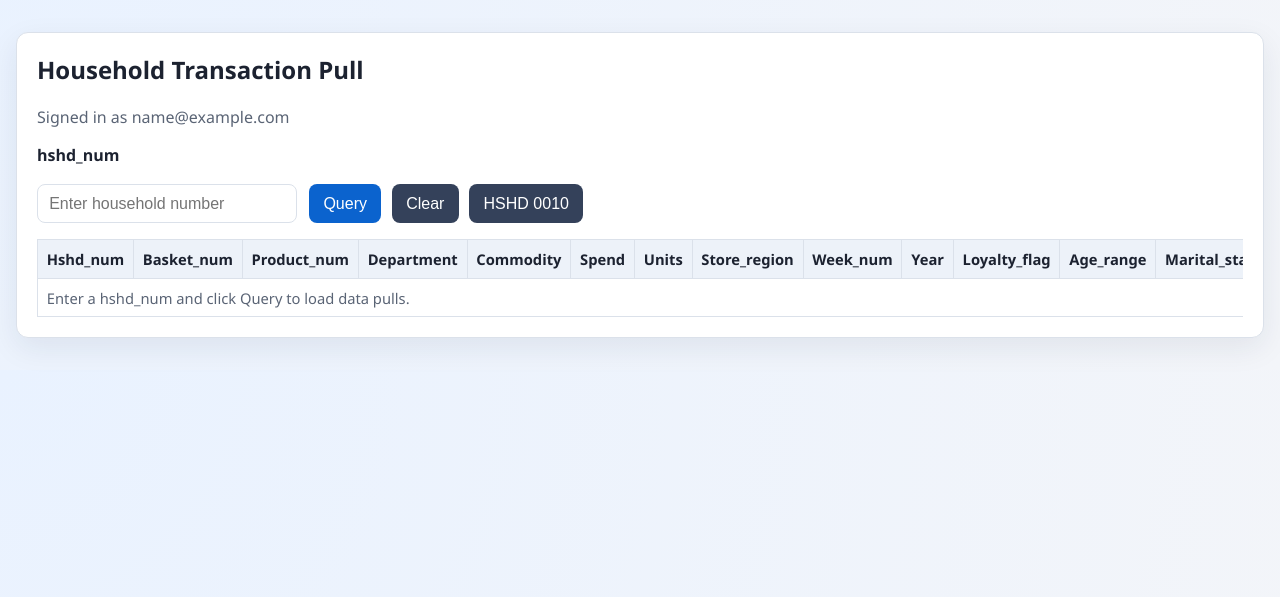
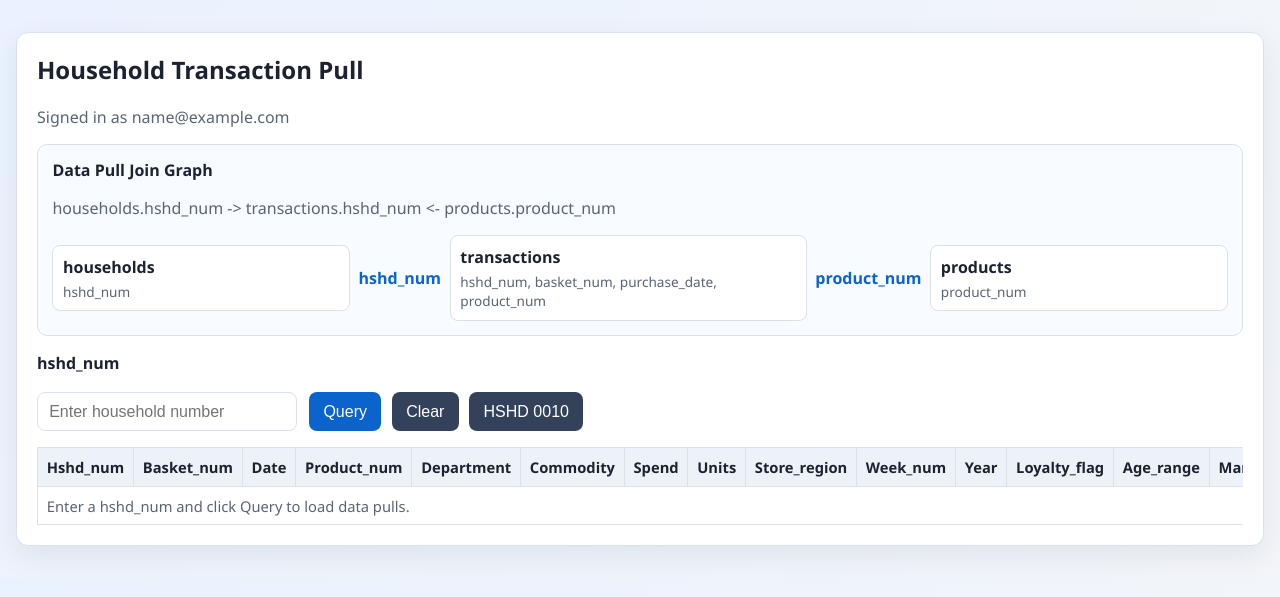
Before and after one commit to erindler/CS5165_Final_Project, a Flask app: page /data-pulls in a window 1280 px wide. Shown: the part 82-679 px from the top of the page. Run offline with Flask 3, Linux system fonts and the light colour scheme; the visitor is signed in with stand-in values (Sample User, id 1); some libraries are stand-ins or nearby versions.

Commit message:
Add purchase date to data pulls and implement join graph in HTML
Co-authored-by: Copilot <copilot@github.com>

```diff
--- a/app.py
+++ b/app.py
@@ -157,6 +157,7 @@ def fetch_data_pulls(hshd_num: str) -> list[dict[str, Any]]:
         SELECT
             t.hshd_num,
             t.basket_num,
+            t.purchase_date,
             t.product_num,
             COALESCE(p.department, '') AS department,
             COALESCE(p.commodity, '') AS commodity,
@@ -194,6 +195,7 @@ def fetch_data_pulls(hshd_num: str) -> list[dict[str, Any]]:
         {
             "Hshd_num": row["hshd_num"],
             "Basket_num": row["basket_num"],
+            "Date": row["purchase_date"],
             "Product_num": row["product_num"],
             "Department": row["department"],
             "Commodity": row["commodity"],
--- a/static/styles.css
+++ b/static/styles.css
@@ -129,6 +129,46 @@ button.secondary {
   margin-bottom: 1rem;
 }
 
+.join-graph {
+  border: 1px solid var(--border);
+  border-radius: 10px;
+  padding: 0.9rem;
+  margin: 0.75rem 0 1rem;
+  background: #f8fbff;
+}
+
+.join-graph h3 {
+  margin: 0 0 0.3rem;
+  font-size: 1rem;
+}
+
+.join-graph-grid {
+  display: grid;
+  grid-template-columns: minmax(170px, 1fr) auto minmax(220px, 1.2fr) auto minmax(170px, 1fr);
+  align-items: center;
+  gap: 0.55rem;
+}
+
+.join-node {
+  border: 1px solid var(--border);
+  border-radius: 8px;
+  background: #fff;
+  padding: 0.6rem;
+  display: grid;
+  gap: 0.25rem;
+}
+
+.join-node span {
+  color: var(--muted);
+  font-size: 0.85rem;
+}
+
+.join-edge {
+  color: var(--accent);
+  font-weight: 700;
+  white-space: nowrap;
+}
+
 .query-form label {
   min-width: 100%;
 }
@@ -193,4 +233,12 @@ tbody tr:nth-child(even) {
     width: 100%;
     flex-wrap: wrap;
   }
+
+  .join-graph-grid {
+    grid-template-columns: 1fr;
+  }
+
+  .join-edge {
+    text-align: center;
+  }
 }
--- a/templates/data_pulls.html
+++ b/templates/data_pulls.html
@@ -23,6 +23,27 @@
       <h2>Household Transaction Pull</h2>
       <p class="subtext">Signed in as {{ email }}</p>
 
+      <section class="join-graph" aria-label="Table relationship graph">
+        <h3>Data Pull Join Graph</h3>
+        <p class="subtext">households.hshd_num -> transactions.hshd_num <- products.product_num</p>
+        <div class="join-graph-grid">
+          <div class="join-node">
+            <strong>households</strong>
+            <span>hshd_num</span>
+          </div>
+          <div class="join-edge">hshd_num</div>
+          <div class="join-node">
+            <strong>transactions</strong>
+            <span>hshd_num, basket_num, purchase_date, product_num</span>
+          </div>
+          <div class="join-edge">product_num</div>
+          <div class="join-node">
+            <strong>products</strong>
+            <span>product_num</span>
+          </div>
+        </div>
+      </section>
+
       {% if error %}
       <p class="error" role="alert">{{ error }}</p>
       {% endif %}
@@ -43,6 +64,7 @@
             <tr>
               <th>Hshd_num</th>
               <th>Basket_num</th>
+              <th>Date</th>
               <th>Product_num</th>
               <th>Department</th>
               <th>Commodity</th>
@@ -66,6 +88,7 @@
               <tr>
                 <td>{{ row.Hshd_num }}</td>
                 <td>{{ row.Basket_num }}</td>
+                <td>{{ row.Date }}</td>
                 <td>{{ row.Product_num }}</td>
                 <td>{{ row.Department }}</td>
                 <td>{{ row.Commodity }}</td>
@@ -85,11 +108,11 @@
               {% endfor %}
             {% elif hshd_num %}
               <tr>
-                <td colspan="17" class="subtext">No rows found for hshd_num {{ hshd_num }}.</td>
+                <td colspan="18" class="subtext">No rows found for hshd_num {{ hshd_num }}.</td>
               </tr>
             {% else %}
               <tr>
-                <td colspan="17" class="subtext">Enter a hshd_num and click Query to load data pulls.</td>
+                <td colspan="18" class="subtext">Enter a hshd_num and click Query to load data pulls.</td>
               </tr>
             {% endif %}
           </tbody>
```
